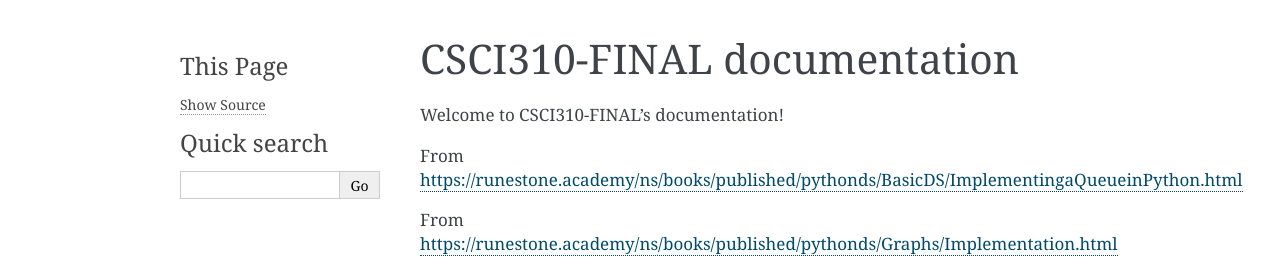
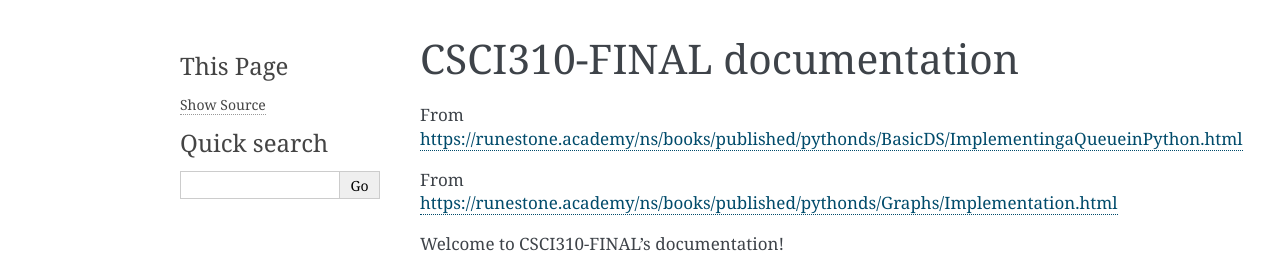
Before and after one commit to JesseMMVI/CSCI310-FINAL, a Sphinx documentation site: the page built from docs/index.rst, in a window 1280 px wide, cut to the strip 0-269 px from the top of the page. Built offline with Sphinx 7.4.7, drawn with Linux system fonts in a browser that asks for light colours; part of the change alters nothing that is shown.

```diff
--- a/docs/index.rst
+++ b/docs/index.rst
@@ -6,13 +6,14 @@
 CSCI310-FINAL documentation
 ===========================
 
-Welcome to CSCI310-FINAL's documentation!
 
 From https://runestone.academy/ns/books/published/pythonds/BasicDS/ImplementingaQueueinPython.html
 
 From https://runestone.academy/ns/books/published/pythonds/Graphs/Implementation.html
 
-.. automodule:: test
+Welcome to CSCI310-FINAL's documentation!
+
+.. automodule:: smallWorld
    :members:
    :undoc-members:
    :show-inheritance:
```
